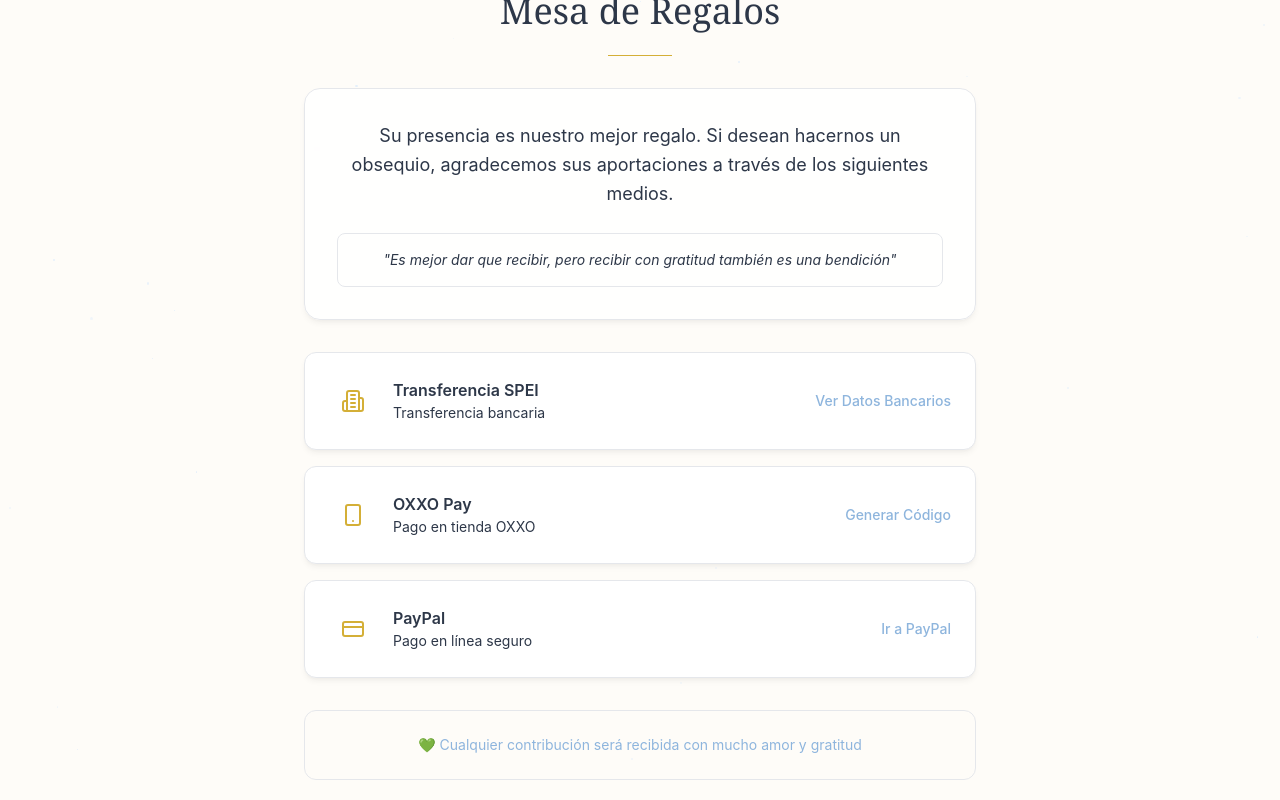
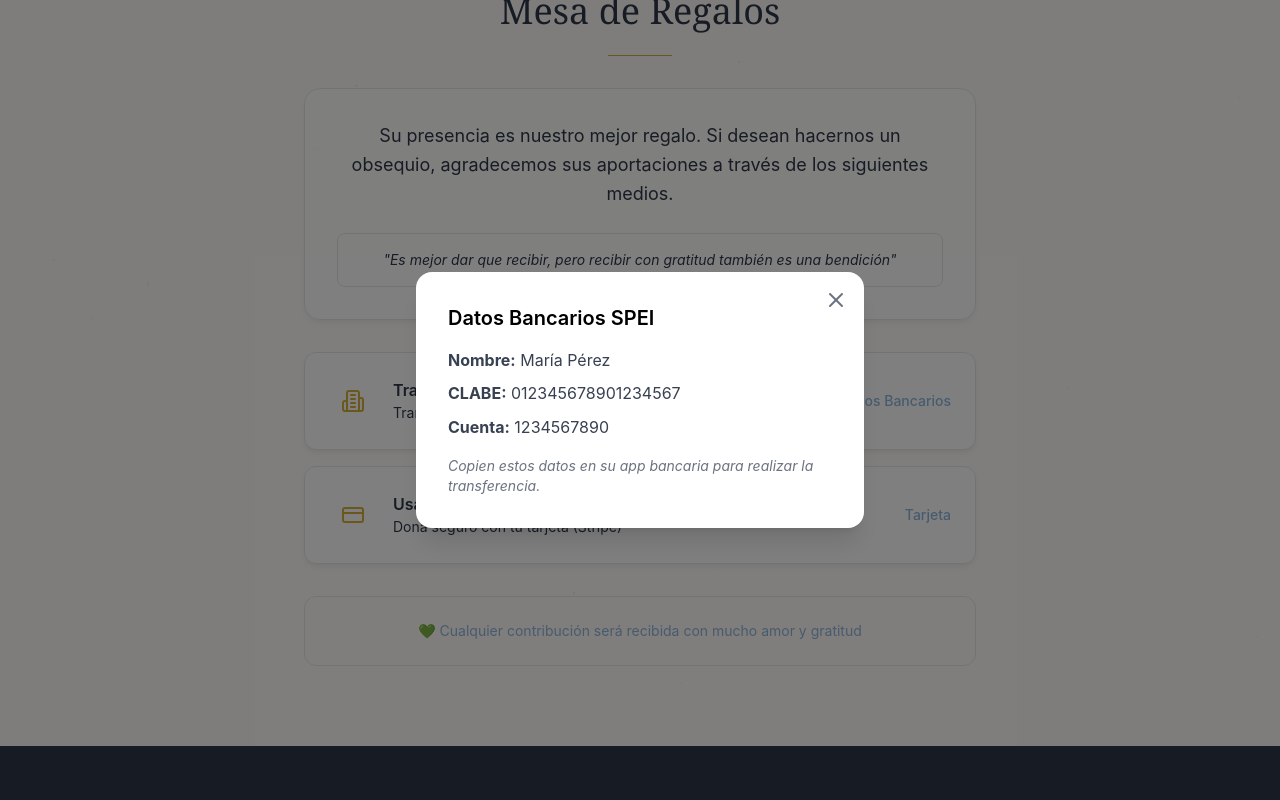
Before and after one commit to jfer1990/boda-caro, a React (Vite) app: page / in a window 1280 px wide. Both pictures are taken after a click on the button 640 px from the left and 5316 px from the top of the page. Shown: the part 4916-5716 px from the top of the page. Built offline with nearby package versions, Linux system fonts and the light colour scheme.

Commit message:
Add SPEI payment modal and enhance payment options functionality

```diff
--- a/src/components/GiftSection.tsx
+++ b/src/components/GiftSection.tsx
@@ -1,25 +1,30 @@
-import React from 'react';
-import { Gift, CreditCard, Building2, Smartphone, Star } from 'lucide-react';
+import React, { useState } from 'react';
+import { Gift, CreditCard, Building2, Smartphone, Star, X } from 'lucide-react';
 
 const GiftSection: React.FC = () => {
+  const [showSpei, setShowSpei] = useState(false);
+
   const paymentOptions = [
     {
       name: 'Transferencia SPEI',
       icon: Building2,
       description: 'Transferencia bancaria',
-      action: 'Ver Datos Bancarios'
+      action: 'Ver Datos Bancarios',
+      onClick: () => setShowSpei(true)
     },
+    // {
+    //   name: 'OXXO Pay',
+    //   icon: Smartphone,
+    //   description: 'Pago en tienda OXXO',
+    //   action: 'Generar Código',
+    //   onClick: () => alert('Aquí se puede generar el código OXXO más adelante')
+    // },
     {
-      name: 'OXXO Pay',
-      icon: Smartphone,
-      description: 'Pago en tienda OXXO',
-      action: 'Generar Código'
-    },
-    {
-      name: 'PayPal',
+      name: 'Usar tarjeta bancaria',
       icon: CreditCard,
-      description: 'Pago en línea seguro',
-      action: 'Ir a PayPal'
+      description: 'Dona seguro con tu tarjeta (Stripe)',
+      action: 'Tarjeta',
+      onClick: () => window.open('https://buy.stripe.com/bJe7sL3s48FYbbR6Y24ZG00', '_blank')
     }
   ];
 
@@ -60,6 +65,7 @@ const GiftSection: React.FC = () => {
             return (
               <button
                 key={index}
+                onClick={option.onClick}
                 className="w-full bg-white hover:bg-cream/30 border border-cream/50 rounded-xl p-6 transition-all duration-300 group transform hover:scale-[1.02] shadow-soft hover:shadow-lg"
               >
                 <div className="flex items-center gap-4">
@@ -87,6 +93,27 @@ const GiftSection: React.FC = () => {
           </p>
         </div>
       </div>
+
+      {/* Modal SPEI */}
+      {showSpei && (
+        <div className="fixed inset-0 bg-black/50 flex items-center justify-center z-50">
+          <div className="bg-white rounded-2xl p-8 max-w-md w-full relative shadow-xl">
+            <button
+              onClick={() => setShowSpei(false)}
+              className="absolute top-4 right-4 text-gray-500 hover:text-gray-700"
+            >
+              <X className="w-6 h-6" />
+            </button>
+            <h3 className="text-xl font-semibold mb-4">Datos Bancarios SPEI</h3>
+            <p className="text-gray-700 mb-2"><strong>Nombre:</strong> María Pérez</p>
+            <p className="text-gray-700 mb-2"><strong>CLABE:</strong> 012345678901234567</p>
+            <p className="text-gray-700 mb-2"><strong>Cuenta:</strong> 1234567890</p>
+            <p className="text-gray-500 text-sm mt-4 italic">
+              Copien estos datos en su app bancaria para realizar la transferencia.
+            </p>
+          </div>
+        </div>
+      )}
     </section>
   );
 };
```
